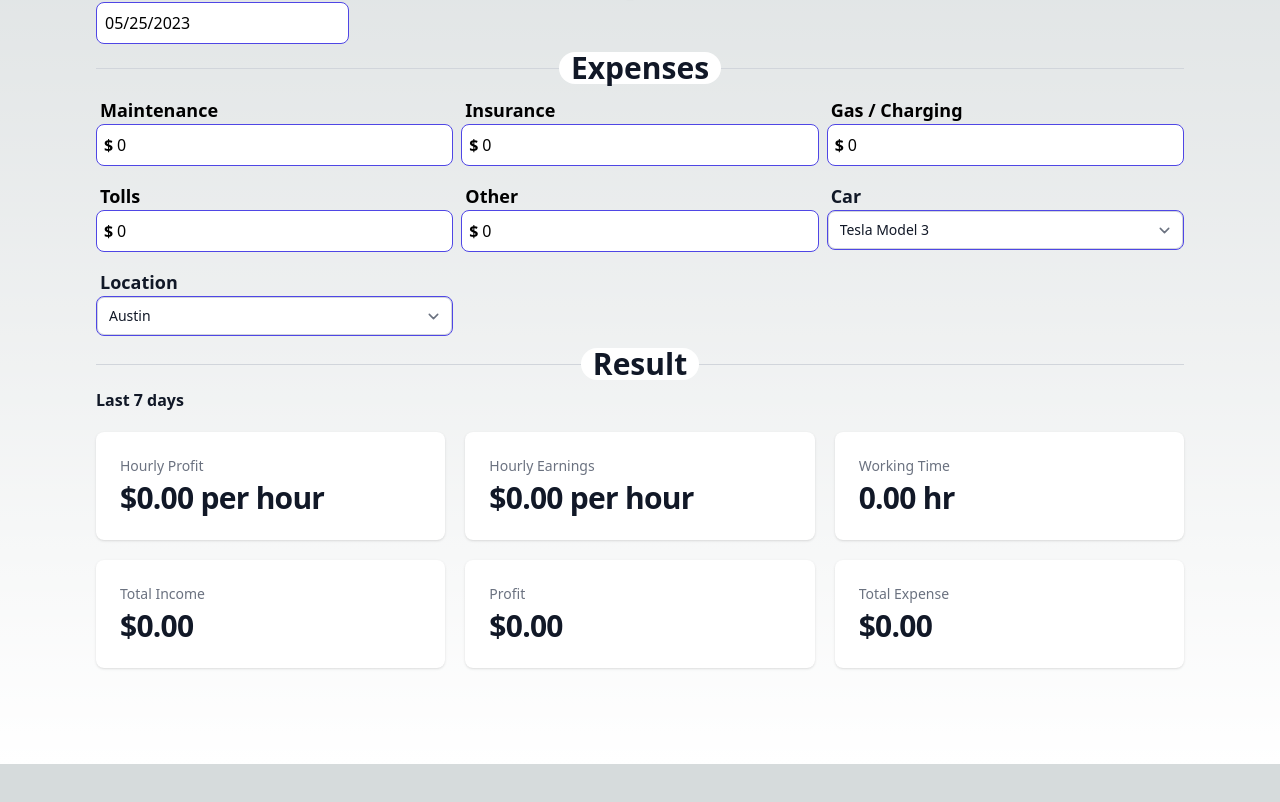
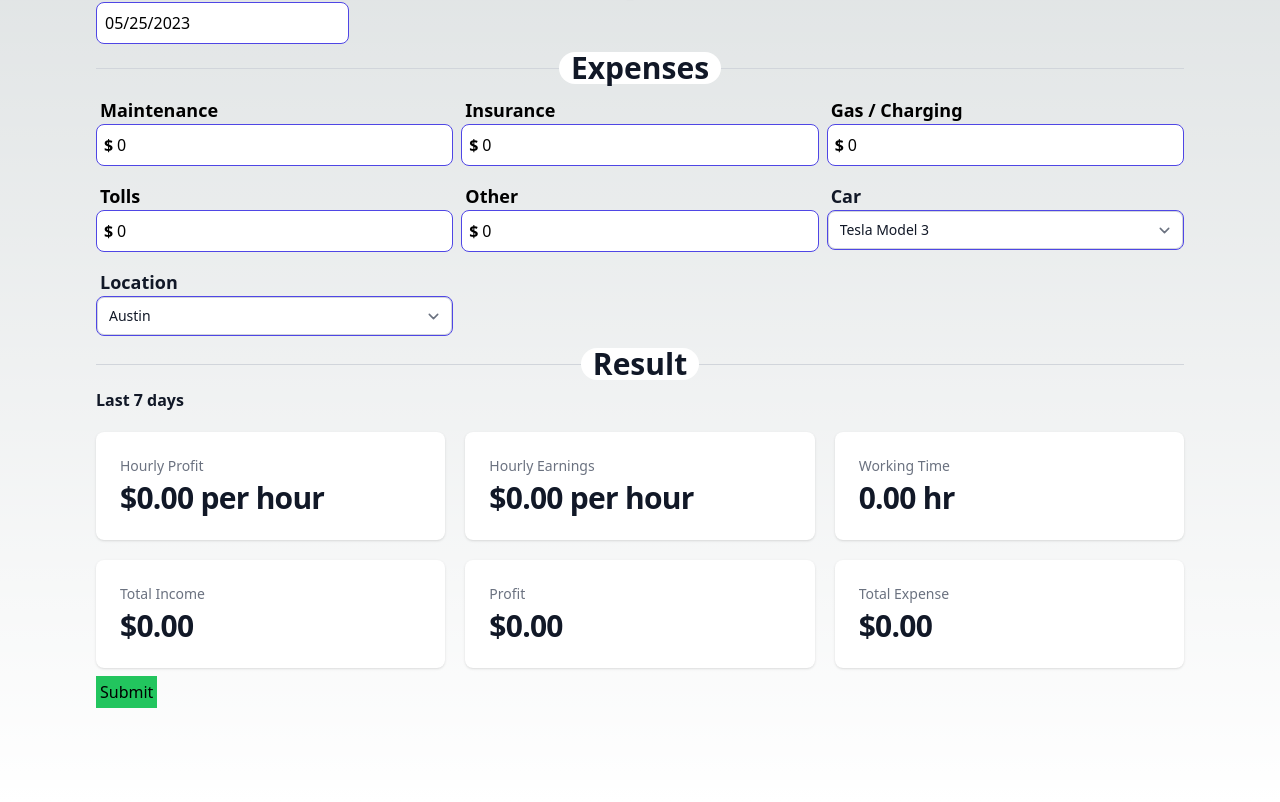
Before and after one commit to RostyslavDzhohola/uber-calculator, a Next.js app: page /calculator in a window 1280 px wide. Shown: the part 330-1132 px from the top of the page. Before the commit the page ends 1094 px from the top, so only its background shows below. Built offline with nearby package versions, Linux system fonts and the light colour scheme.

Commit message:
Add submit button to Calculator component

```diff
--- a/components/Calculator.jsx
+++ b/components/Calculator.jsx
@@ -196,6 +196,7 @@ export default function Calculator() {
       </div>
       <Divider name="Result" />
       <ResultCards value={resultValues} />
+      <button className="bg-green-500 hover:scale-110 p-1 mt-2" >Submit</button>
     </div>
   );
 }
```
